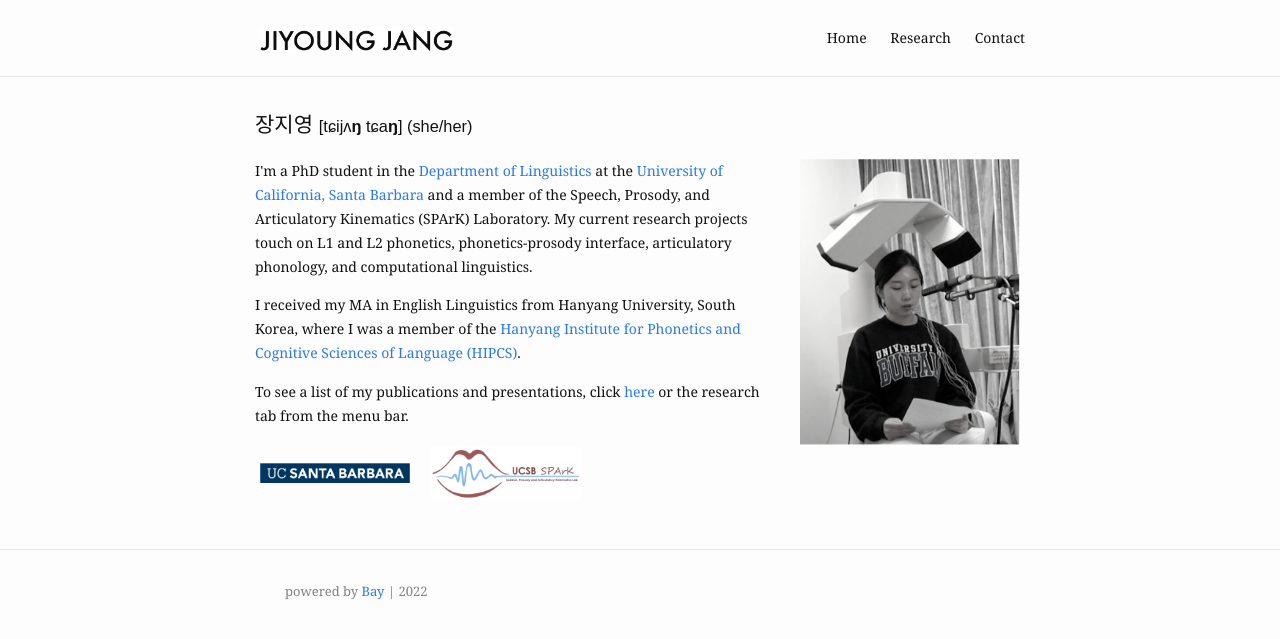
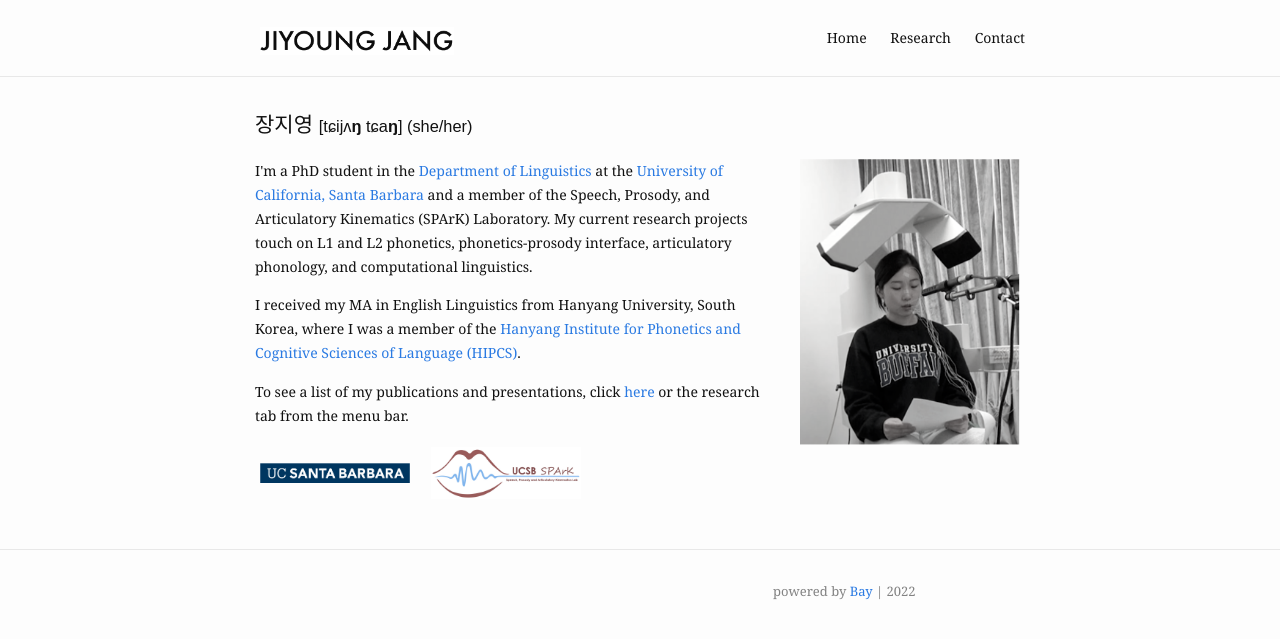
Before and after one commit to jiyoungj/jiyoungj.github.io, a Jekyll site: the page built from index.md, in a window 1280 px wide. Shown: the top 639 px of the page. Built offline with Jekyll 4.4.1, drawn with Linux system fonts in a browser that asks for light colours.

Commit message:
Update _layout.scss

```diff
--- a/_sass/_layout.scss
+++ b/_sass/_layout.scss
@@ -139,8 +139,8 @@
 .footer-col-1,
 .footer-col-2,
 .footer-col-3 {
-  /* width: -webkit-calc(33% - (#{$spacing-unit} / 2)); */
-  /* width: calc(33% - (#{$spacing-unit} / 2)); */
+  width: -webkit-calc(33% - (#{$spacing-unit} / 2));
+  width: calc(33% - (#{$spacing-unit} / 2));
 }
 
 .follow-links > .social-link {
```
